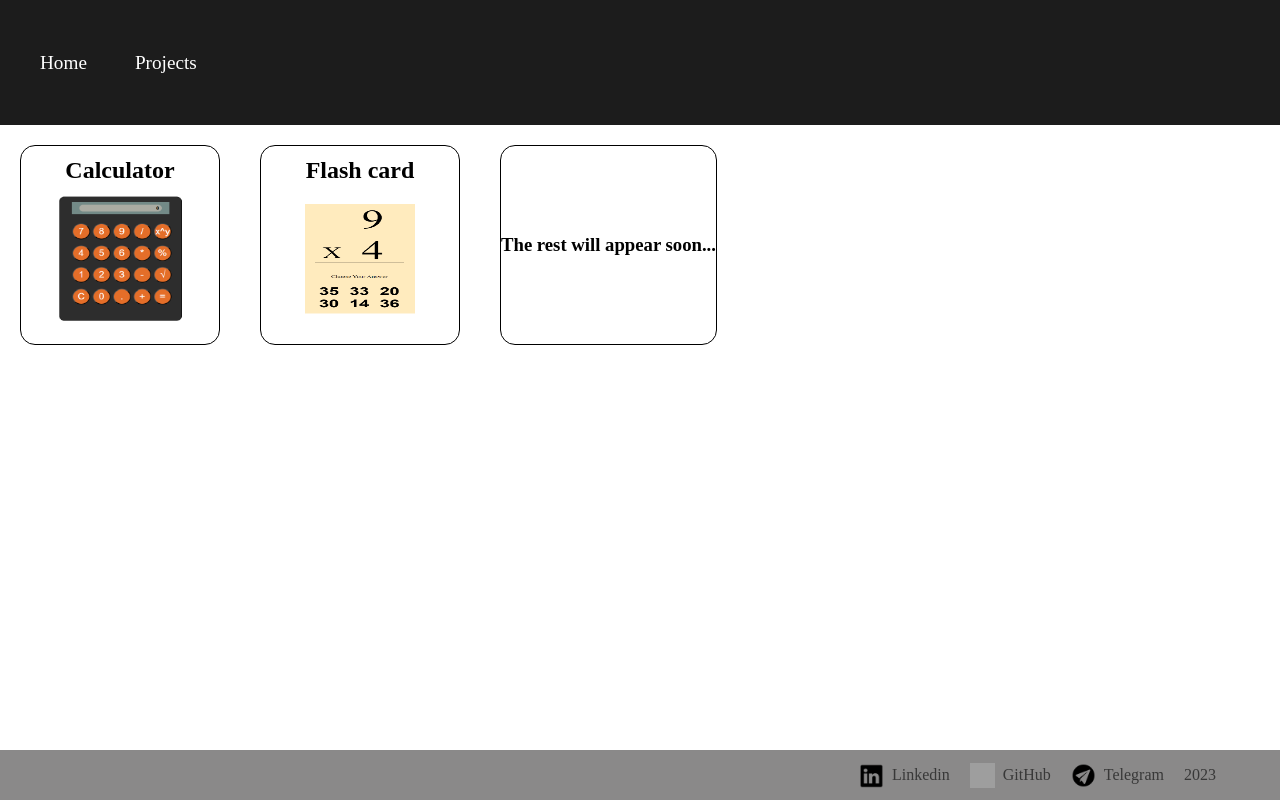
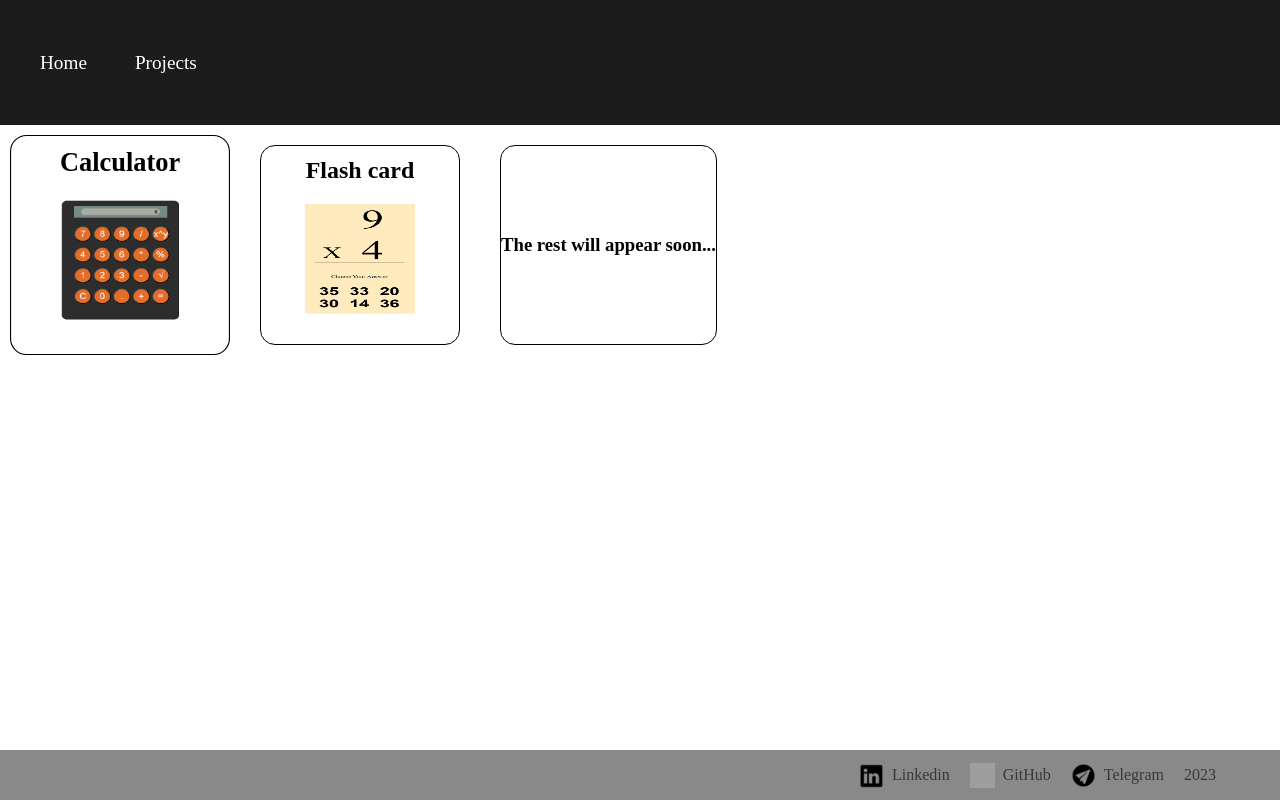
Before and after one commit to Shmyhelskiy/portfolio, a Next.js app: page /projects in a window 1280 px wide. In both pictures the pointer is over the link "Calculator". Built offline with nearby package versions, Linux system fonts and the light colour scheme; grey boxes are pictures that could not be loaded.

Commit message:
Change CSS in projects

```diff
--- a/src/styles/Projects/Projects.module.css
+++ b/src/styles/Projects/Projects.module.css
@@ -20,11 +20,11 @@
   flex-direction: column;
   justify-content: center;
   border: 1px solid black;
+    transition: all 1s ease;
 }
 .image {
   padding: 20px;
-  transition: all 1s ease;
 }
-.image:hover {
-  transform: scale(1.15);
+.link:hover {
+  transform: scale(1.1);
 }
```
Also changed, not shown: src/pages/projects/index.tsx (indentation only).
